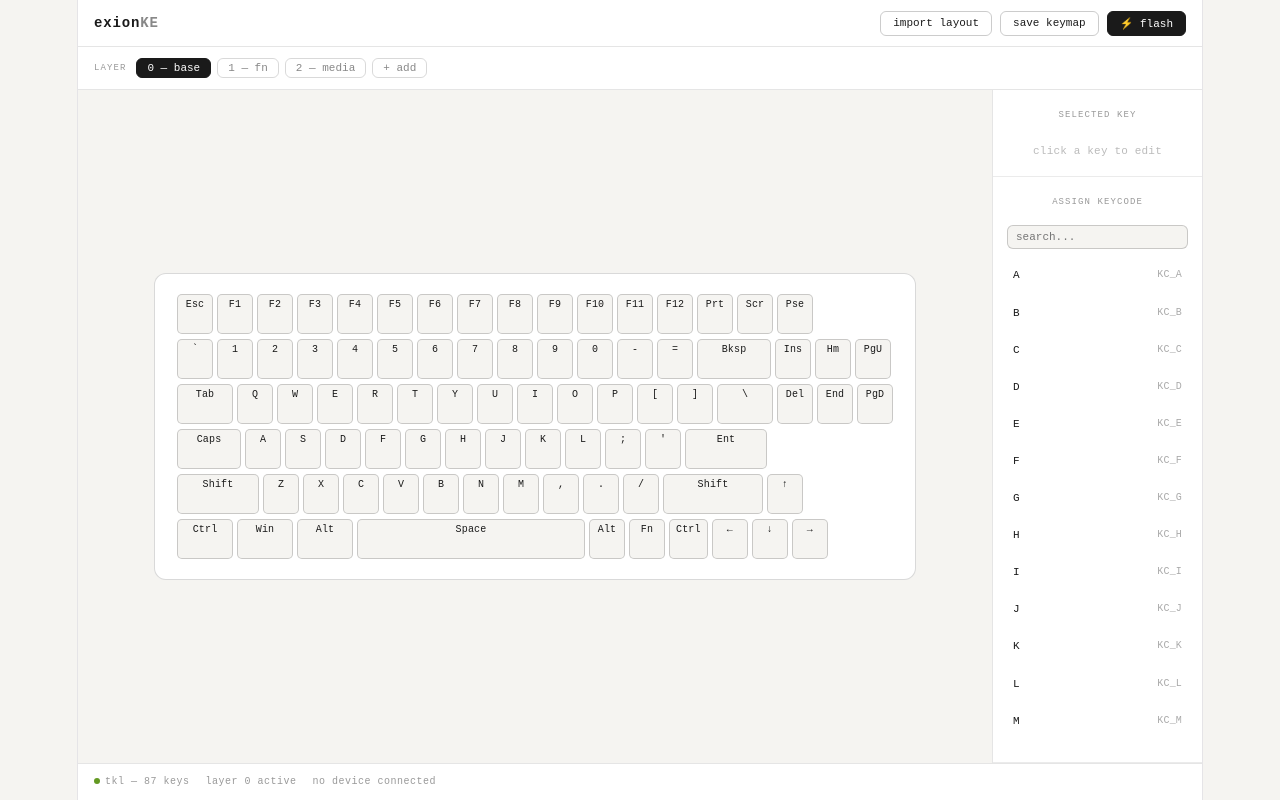
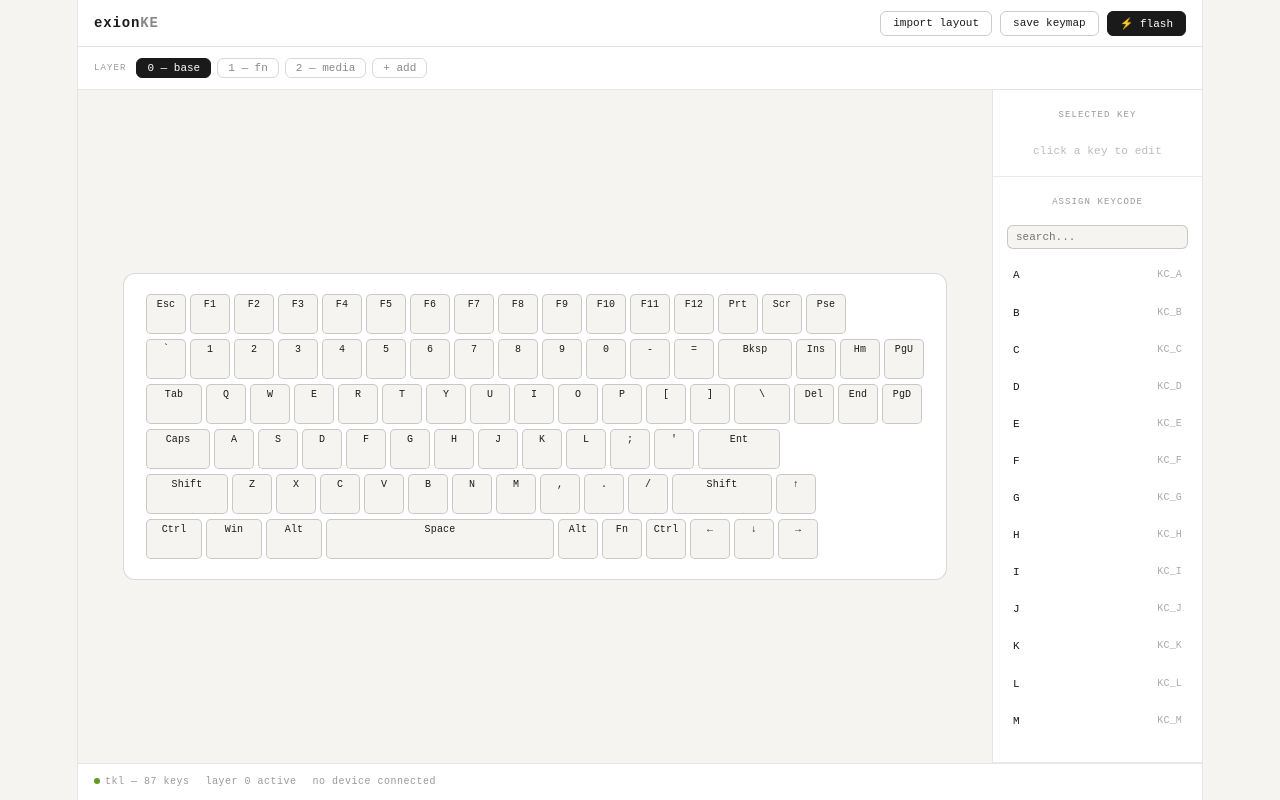
Before and after one commit to exion5/exionKE, a React (Vite) app: page / in a window 1280 px wide. Built offline with nearby package versions, Linux system fonts and the light colour scheme.

Commit message:
change width

```diff
--- a/src/App.css
+++ b/src/App.css
@@ -154,7 +154,7 @@ body {
   background: #f5f4f1;
   cursor: pointer;
   height: 40px;
-  min-width: 36px;
+  min-width: 40px;
   transition: border-color 0.1s, background 0.1s;
   user-select: none;
 }
```
